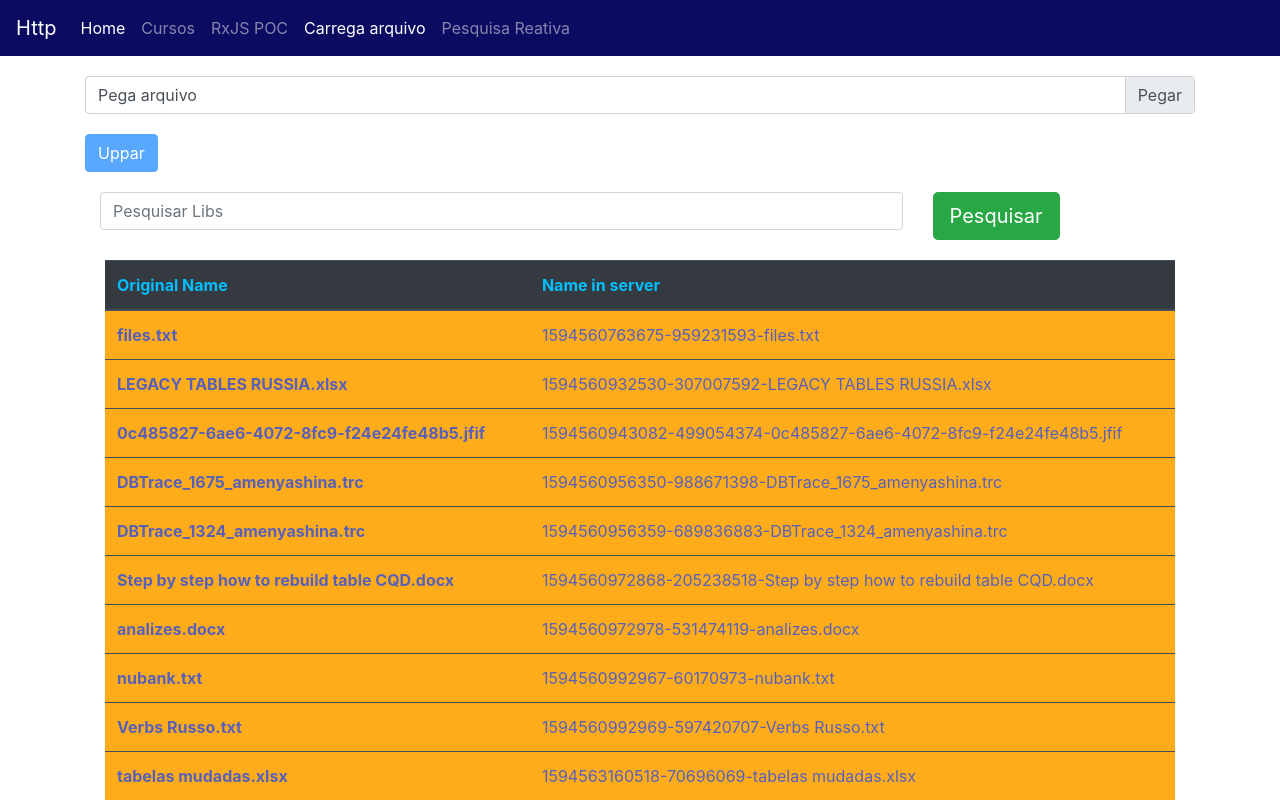
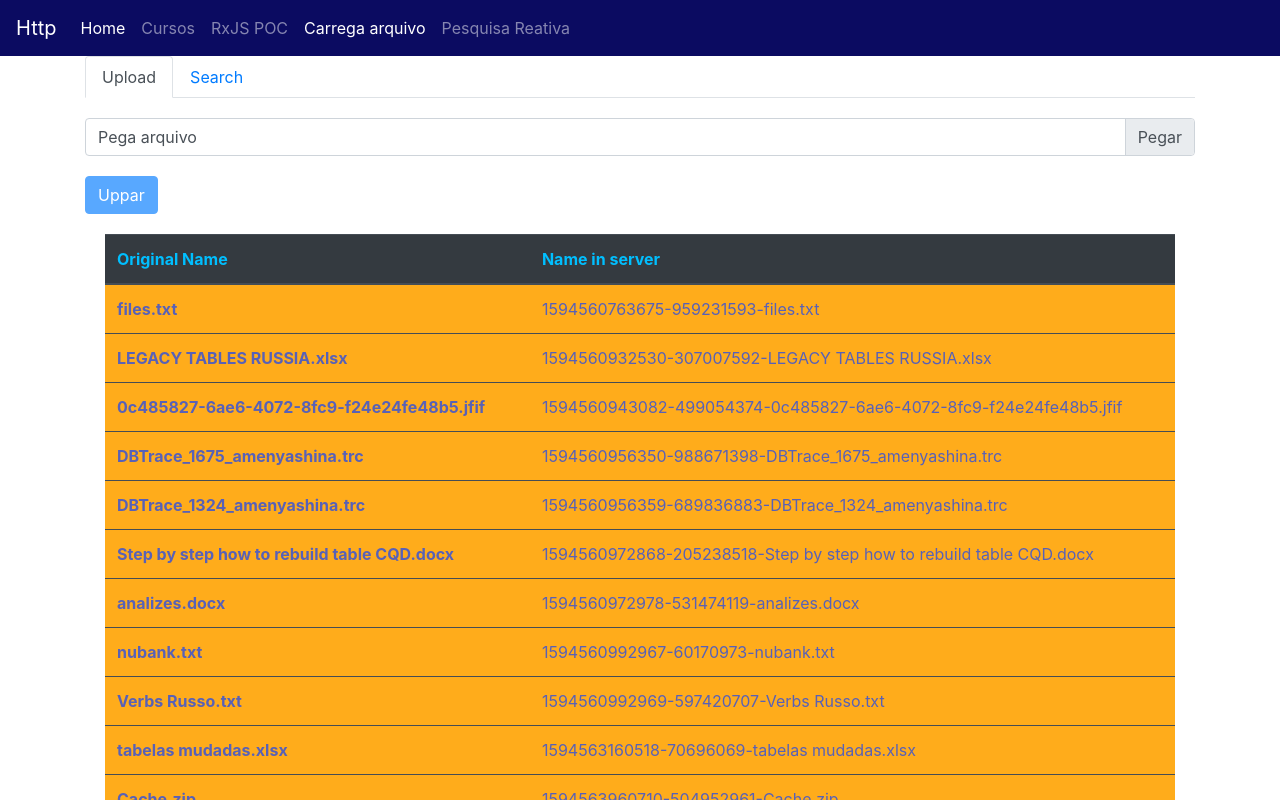
Before and after one commit to eduefl/angular, an Angular app in the folder requests-http/: page /upload in a window 1280 px wide. Shown: the top 800 px of the page. Built offline with nearby package versions, Linux system fonts and the light colour scheme; data requests are answered from the project's data file.

Commit message:
updated the first iten related to improvements os files search next step is to refactor the code and use aparams

```diff
--- a/requests-http/db.json
+++ b/requests-http/db.json
@@ -486,6 +486,11 @@
       "id": 119,
       "originalname": "PICT0020.jpg",
       "filename": "1595682477002-423810501-PICT0020.jpg"
+    },
+    {
+      "id": 120,
+      "originalname": "PICT0003.jpg",
+      "filename": "1595939296387-763117629-PICT0003.jpg"
     }
   ]
 }
--- a/requests-http/src/app/upload-file/upload-file/upload-file.component.html
+++ b/requests-http/src/app/upload-file/upload-file/upload-file.component.html
@@ -2,7 +2,39 @@
   rel="stylesheet"
   href="https://cdnjs.cloudflare.com/ajax/libs/font-awesome/4.7.0/css/font-awesome.min.css"
 />
-
+<ul class="nav nav-tabs" id="myTab" role="tablist">
+  <li class="nav-item">
+    <a
+      [ngClass]="chkactive(1)"
+      id="upload-tab"
+      data-toggle="tab"
+      role="tab"
+      aria-controls="upload"
+      [class.aria-selected]="lUpSel"
+      (click)="cngTab(1)"
+      >Upload</a
+    >
+  </li>
+  <li class="nav-item">
+    <a
+      [ngClass]="chkactive(2)"
+      id="search-tab"
+      data-toggle="tab"
+      role="tab"
+      aria-controls="search"
+      [class.aria-selected]="lSeekSel"
+      (click)="cngTab(2)"
+      >Search</a
+    >
+  </li>
+</ul>
+<div class="tab-content" id="myTabContent">
+  <div
+    [ngClass]="chkPane(1)"
+    id="upload"
+    role="tabpanel"
+    aria-labelledby="upload-tab"
+  >
     <Div style="margin-top: 20px;">
       <div class="custom-file">
         <input
@@ -62,27 +94,37 @@
         Uppar
       </button>
     </Div>
-
+  </div>
+  <div
+    [ngClass]="chkPane(2)"
+    id="search"
+    role="tabpanel"
+    aria-labelledby="search-tab"
+  >
     <Div style="margin-top: 20px;">
       <div class="container search-table">
         <div class="search-box">
           <div class="row">
-        <div class="col-md-9">
+            <div class="col-md-10">
               <input
                 type="text"
                 id="myInput"
                 class="form-control"
-            [formControl] = 'queryField'
+                [formControl]="queryField"
                 placeholder="Pesquisar Libs"
               />
             </div>
             <div class="col-auto">
-          <button class="btn btn-lg btn-success" (click)="onSearch()"  >Pesquisar</button>
+              <button class="btn btn-lg btn-success" (click)="onSearch()">
+                Pesquisar
+              </button>
             </div>
           </div>
         </div>
       </div>
     </Div>
+  </div>
+</div>
 
 <div class="card-body">
   <table
--- a/requests-http/src/app/upload-file/upload-file/upload-file.component.ts
+++ b/requests-http/src/app/upload-file/upload-file/upload-file.component.ts
@@ -31,6 +31,11 @@ export class UploadFileComponent implements OnInit, OnDestroy {
   lSucesso = false;
   nTimeOutBar = 1000;
   nTimeOutDivSuc = 5250;
+  lUpSel = true;
+  lSeekSel = false;
+
+
+
 
 
 
@@ -41,6 +46,41 @@ export class UploadFileComponent implements OnInit, OnDestroy {
 
   ngOnInit() {
     this.onRefresh();
+  }
+
+  cngTab(nOpc) {
+    if (nOpc === 1) {
+      this.lUpSel = true;
+      this.lSeekSel = false;
+    } else if (nOpc === 2) {
+      this.lUpSel = false;
+      this.lSeekSel = true;
+    }
+
+  }
+
+  chkPane(nOpc) {
+    {
+      if (nOpc === 1) {
+        if (this.lUpSel) { return 'tab-pane fade show active'; } else { return 'tab-pane fade'; }
+
+      } else if (nOpc === 2) {
+        if (this.lSeekSel) { return 'tab-pane fade show active'; } else { return 'tab-pane fade'; }
+
+      }
+
+    }
+
+  }
+  chkactive(nOpc) {
+    if (nOpc === 1) {
+      if (this.lUpSel) { return 'nav-link active'; } else { return 'nav-link'; }
+
+    } else if (nOpc === 2) {
+      if (this.lSeekSel) { return 'nav-link active'; } else { return 'nav-link'; }
+
+    }
+
   }
 
 
@@ -102,9 +142,8 @@ export class UploadFileComponent implements OnInit, OnDestroy {
       );
   }
 
-  onSearch()
-  {
-    let value = this.queryField.value;
+  onSearch() {
+    const value = this.queryField.value;
 
     this.onRefresh(0, 'files?originalname_like=' + value);
 
```
Lines whose indentation alone changed are shown as unchanged.
